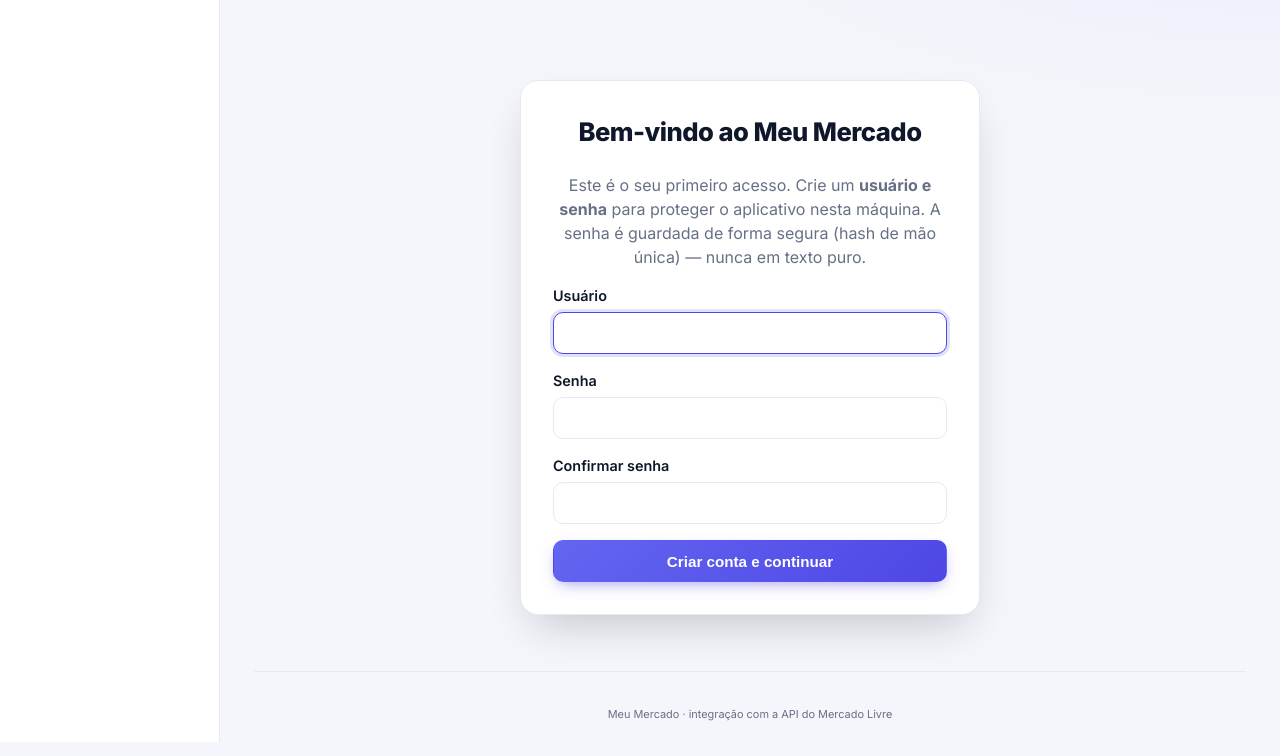
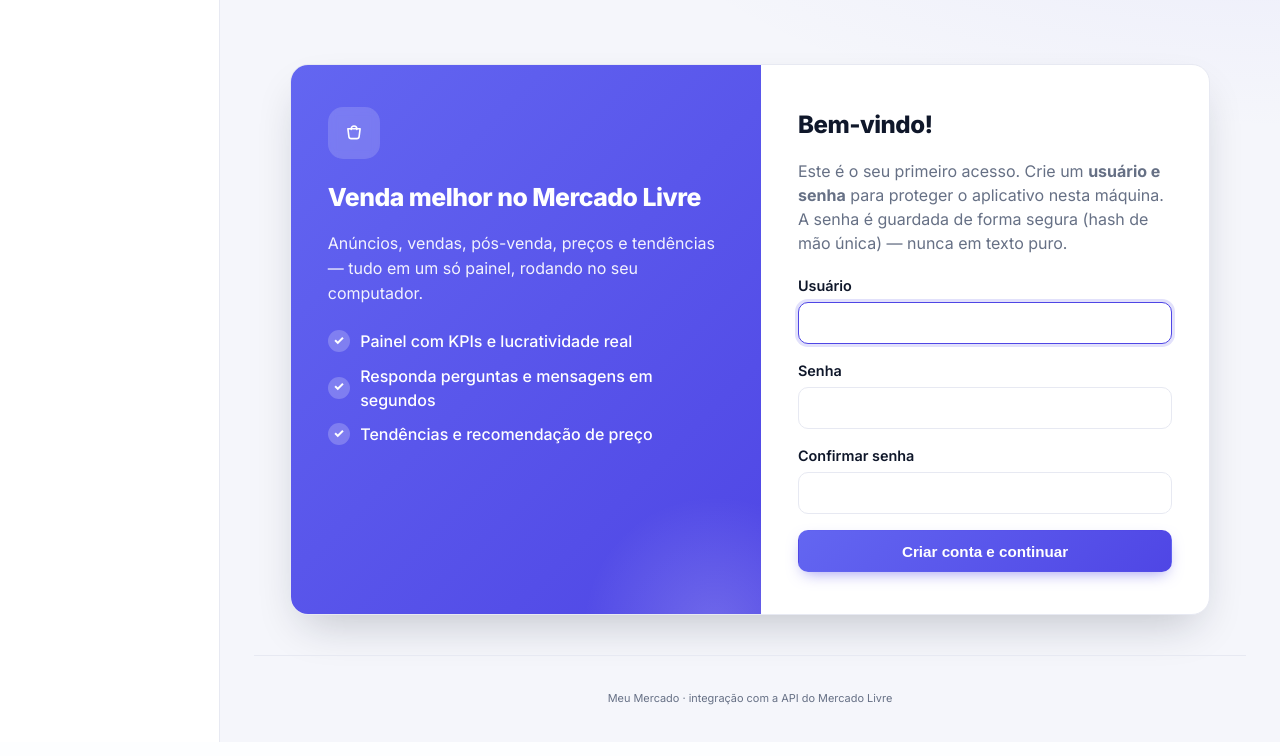
Before and after one commit to tbongiovani-outlook/MeuMercado, a FastAPI app: page /criar-conta in a window 1280 px wide. Shown: the part 58-814 px from the top of the page. Run offline with FastAPI, Linux system fonts and the light colour scheme; parts of the project's set-up code (start-up, migrations or seed data) failed here and were passed over.

Commit message:
design: telas de login/criar conta com layout de marca (painel + formulario)
Layout .auth em duas colunas: painel gradiente com logo, tagline e beneficios (parcial _auth_panel.html) + formulario. Responsivo (empilha no mobile).

```diff
--- a/static/style.css
+++ b/static/style.css
@@ -661,3 +661,89 @@ code {
     margin-top: 1rem;
     border-top: 1px solid var(--border);
 }
+
+/* Telas de autenticação (entrar / criar conta) */
+.auth {
+    display: grid;
+    grid-template-columns: 1.05fr 1fr;
+    max-width: 920px;
+    margin: 2.5rem auto;
+    background: var(--card);
+    border: 1px solid var(--border);
+    border-radius: var(--radius-lg);
+    box-shadow: var(--shadow-lg);
+    overflow: hidden;
+}
+.auth__panel {
+    background: var(--brand-grad);
+    color: #fff;
+    padding: 2.6rem 2.3rem;
+    display: flex;
+    flex-direction: column;
+    gap: 0.9rem;
+    position: relative;
+    overflow: hidden;
+}
+.auth__panel::after {
+    content: "";
+    position: absolute;
+    right: -22%;
+    bottom: -30%;
+    width: 300px;
+    height: 300px;
+    background: radial-gradient(circle, rgba(255, 255, 255, .18), transparent 62%);
+    pointer-events: none;
+}
+.auth__logo {
+    width: 52px;
+    height: 52px;
+    border-radius: 15px;
+    background: rgba(255, 255, 255, .16);
+    display: inline-flex;
+    align-items: center;
+    justify-content: center;
+    backdrop-filter: blur(4px);
+}
+.auth__title {
+    font-size: 1.55rem;
+    font-weight: 800;
+    letter-spacing: -0.02em;
+    margin: 0.4rem 0 0;
+}
+.auth__lead { margin: 0; opacity: 0.92; line-height: 1.55; }
+.auth__bullets {
+    list-style: none;
+    margin: 0.6rem 0 0;
+    padding: 0;
+    display: flex;
+    flex-direction: column;
+    gap: 0.65rem;
+}
+.auth__bullets li {
+    display: flex;
+    align-items: center;
+    gap: 0.65rem;
+    font-weight: 500;
+}
+.auth__bullets li::before {
+    content: "✓";
+    display: inline-flex;
+    align-items: center;
+    justify-content: center;
+    width: 22px;
+    height: 22px;
+    border-radius: 999px;
+    background: rgba(255, 255, 255, .22);
+    font-size: 0.78rem;
+    font-weight: 800;
+    flex: 0 0 auto;
+}
+.auth__form { padding: 2.6rem 2.3rem; }
+.auth__form h1 { font-size: 1.5rem; margin-bottom: 0.25rem; }
+.auth__form .form { margin-top: 1.25rem; }
+
+@media (max-width: 720px) {
+    .auth { grid-template-columns: 1fr; max-width: 440px; }
+    .auth__panel { display: none; }
+    .auth__form { padding: 2rem 1.75rem; }
+}
--- /dev/null
+++ b/templates/_auth_panel.html
@@ -0,0 +1,15 @@
+<aside class="auth__panel">
+    <span class="auth__logo" aria-hidden="true">
+        <svg width="30" height="30" viewBox="0 0 32 32" fill="none" xmlns="http://www.w3.org/2000/svg">
+            <path d="M9.5 11.5h13l-1.05 8.4A2.4 2.4 0 0 1 19.07 22h-6.14a2.4 2.4 0 0 1-2.38-2.1L9.5 11.5Z" stroke="#fff" stroke-width="1.7" stroke-linejoin="round"/>
+            <path d="M13 12.2v-.7a3 3 0 0 1 6 0v.7" stroke="#fff" stroke-width="1.7" stroke-linecap="round"/>
+        </svg>
+    </span>
+    <h2 class="auth__title">Venda melhor no Mercado Livre</h2>
+    <p class="auth__lead">Anúncios, vendas, pós-venda, preços e tendências — tudo em um só painel, rodando no seu computador.</p>
+    <ul class="auth__bullets">
+        <li>Painel com KPIs e lucratividade real</li>
+        <li>Responda perguntas e mensagens em segundos</li>
+        <li>Tendências e recomendação de preço</li>
+    </ul>
+</aside>
--- a/templates/criar_conta.html
+++ b/templates/criar_conta.html
@@ -2,8 +2,10 @@
 {% block title %}Criar conta · Meu Mercado{% endblock %}
 
 {% block content %}
-<section class="card card--center">
-    <h1>Bem-vindo ao Meu Mercado</h1>
+<div class="auth">
+    {% include "_auth_panel.html" %}
+    <div class="auth__form">
+        <h1>Bem-vindo!</h1>
         <p class="muted">
             Este é o seu primeiro acesso. Crie um <strong>usuário e senha</strong> para
             proteger o aplicativo nesta máquina. A senha é guardada de forma segura
@@ -29,5 +31,6 @@
             </label>
             <button class="btn btn--primary" type="submit">Criar conta e continuar</button>
         </form>
-</section>
+    </div>
+</div>
 {% endblock %}
```
Also changed, not shown: templates/entrar.html (+5 -2 lines). Lines whose indentation alone changed are shown as unchanged.
